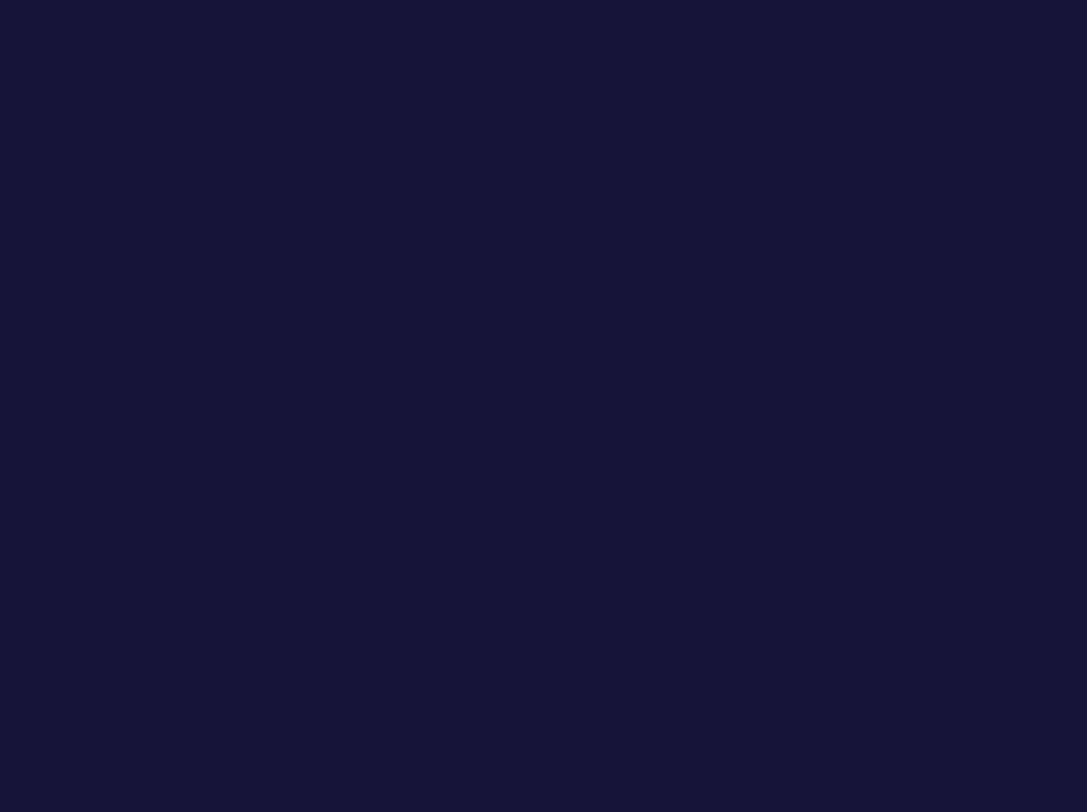
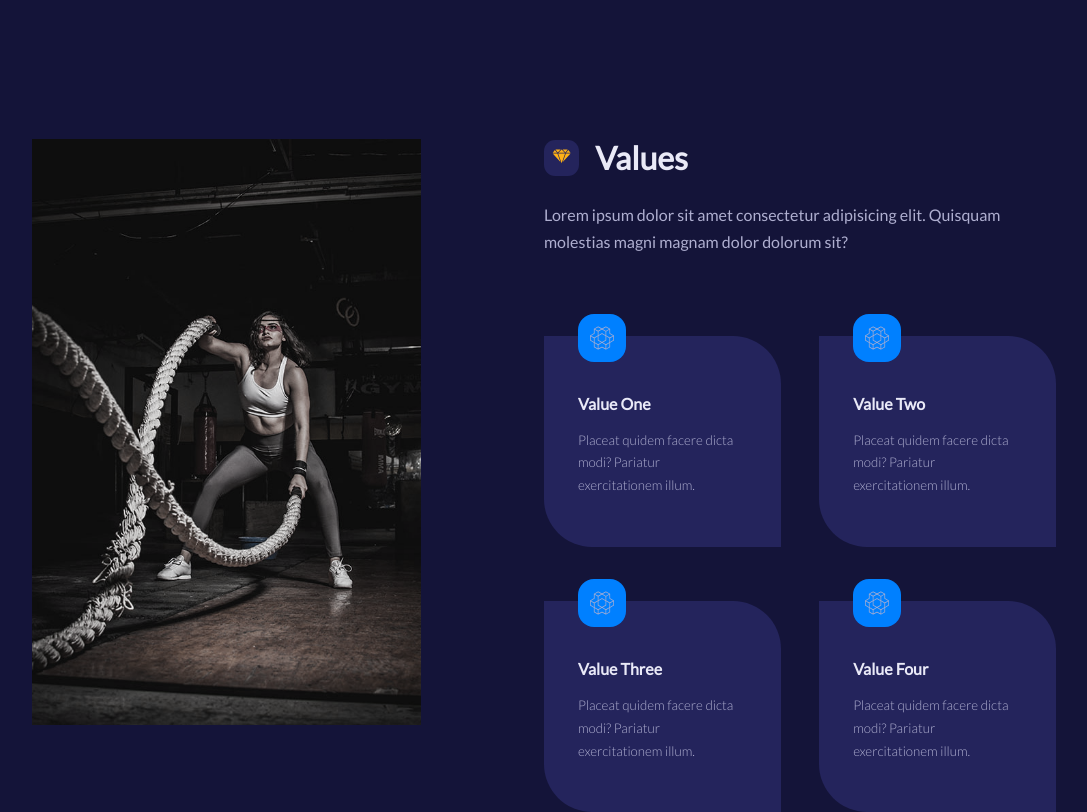
Before and after one commit to H-miracle/myfitnessapp, a React (Create React App) app: page / in a window 1280 px wide. Shown: the part 1320-2132 px from the top of the page, without its empty margins (96-1183 px from the left). Before the commit the page ends 1299 px from the top, so only its background shows below. Built offline with nearby package versions, Linux system fonts and the light colour scheme; the HTML template or start-up script is replaced by a standard one.

Commit message:
values section added to homepage

```diff
--- a/src/components/Values.jsx
+++ b/src/components/Values.jsx
@@ -1,9 +1,43 @@
-import React from 'react'
+import {GiCutDiamond} from 'react-icons/gi'
+import Card from '../UI/Card'
+import { values } from '../data'
+import Image from '../images/values.jpg'
+import SectionHead from './SectionHead'
+
+
 
 const Values = () => {
-  return (
-    <div>Values</div>
-  )
+   return (
+      <section className='values'>
+         <div className="container values__container">
+            <div className="values__left">
+               <div className="values__image">
+                  <img src={Image} alt="values" />
+               </div>
+            </div>
+            <div className="values__right">
+               <SectionHead
+                  icon={<GiCutDiamond/> }
+                  title='Values'
+               />
+               <p>Lorem ipsum dolor sit amet consectetur adipisicing elit. Quisquam molestias magni magnam dolor dolorum sit?</p>
+               <div className="values__wrapper">
+                  {
+                     values.map(({id, title, desc,icon}) => {
+                        return <Card className='values__value'>
+                           <span>{icon}</span>
+                           <h4>{title}</h4>
+                           <small>{desc}</small>
+                        </Card>
+                     })
+                  }
+               </div>
+
+            </div>
+
+         </div>
+      </section>
+   )
 }
 
 export default Values
--- a/src/pages/home/Home.jsx
+++ b/src/pages/home/Home.jsx
@@ -1,6 +1,7 @@
 import './home.css'
 import MainHeader from '../../components/MainHeader'
 import Programs from '../../components/Programs'
+import Values from '../../components/Values'
 
 
 const Home = () => {
@@ -8,6 +9,7 @@
     <>
       <MainHeader />
       <Programs/>
+      <Values />
     </>
   )
 }
--- a/src/pages/home/home.css
+++ b/src/pages/home/home.css
@@ -65,3 +65,38 @@
    background: var(--color-secondary);
    color: var(--color-gray-600);
 }
+
+/* =========VALUES STYLING ============== */
+
+.values {
+   margin-top: 10rem;
+}
+.values__container {
+   display: grid;
+   grid-template-columns: 38% 50%;
+   gap: 12%;
+}
+.values__image {
+   filter: saturate(0.25);
+   transition: var(--transition);
+}
+.values__image:hover {
+   filter: saturate(1);
+}
+.values__right > p {
+   margin: 1.5rem 0 5rem;
+}
+.values__wrapper {
+   display: grid;
+   grid-template-columns: 1fr 1fr;
+   gap: 3.4rem 2.4rem;
+}
+.card.values__value {
+   padding-top: 3.5rem;
+   text-align: left;
+   position: relative;
+}
+.card.values__value span {
+   position: absolute;
+   top: -1.5rem;
+}
```
